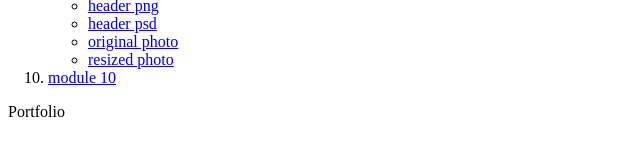
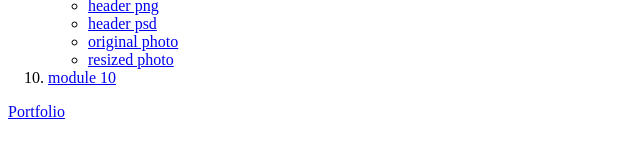
Before and after one commit to bozabrit/house, a plain HTML site: page index.html in a window 1280 px wide. Shown: the part 567-722 px from the top of the page, 0-640 px from the left. Drawn offline with Linux system fonts and the light colour scheme.

Commit message:
portfolio link

```diff
--- a/index.html
+++ b/index.html
@@ -54,5 +54,5 @@
 	</ul>
 <li><a href="/house/modules/module10.html">module 10</a></li>
 </ol>
-Portfolio
+<a href="/house/portfolio_landing.html">Portfolio</a>
 </body>
```
